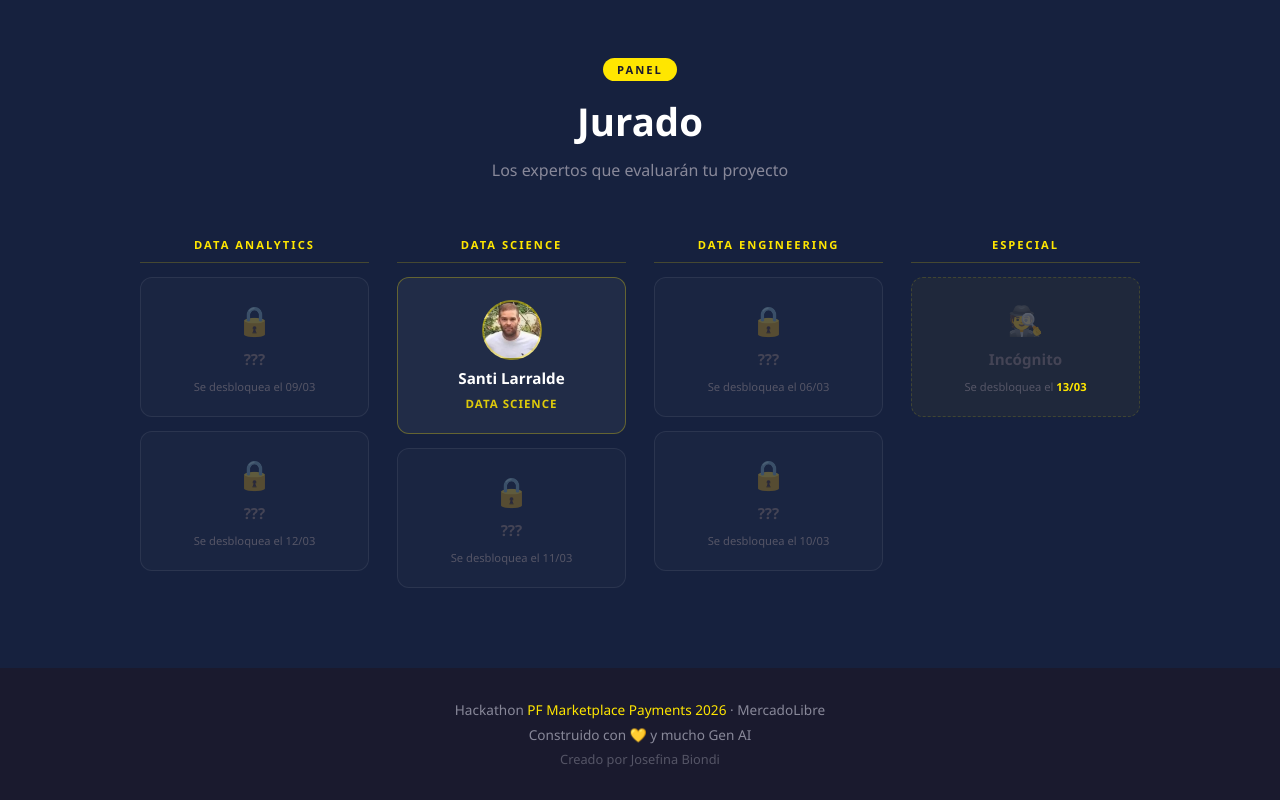
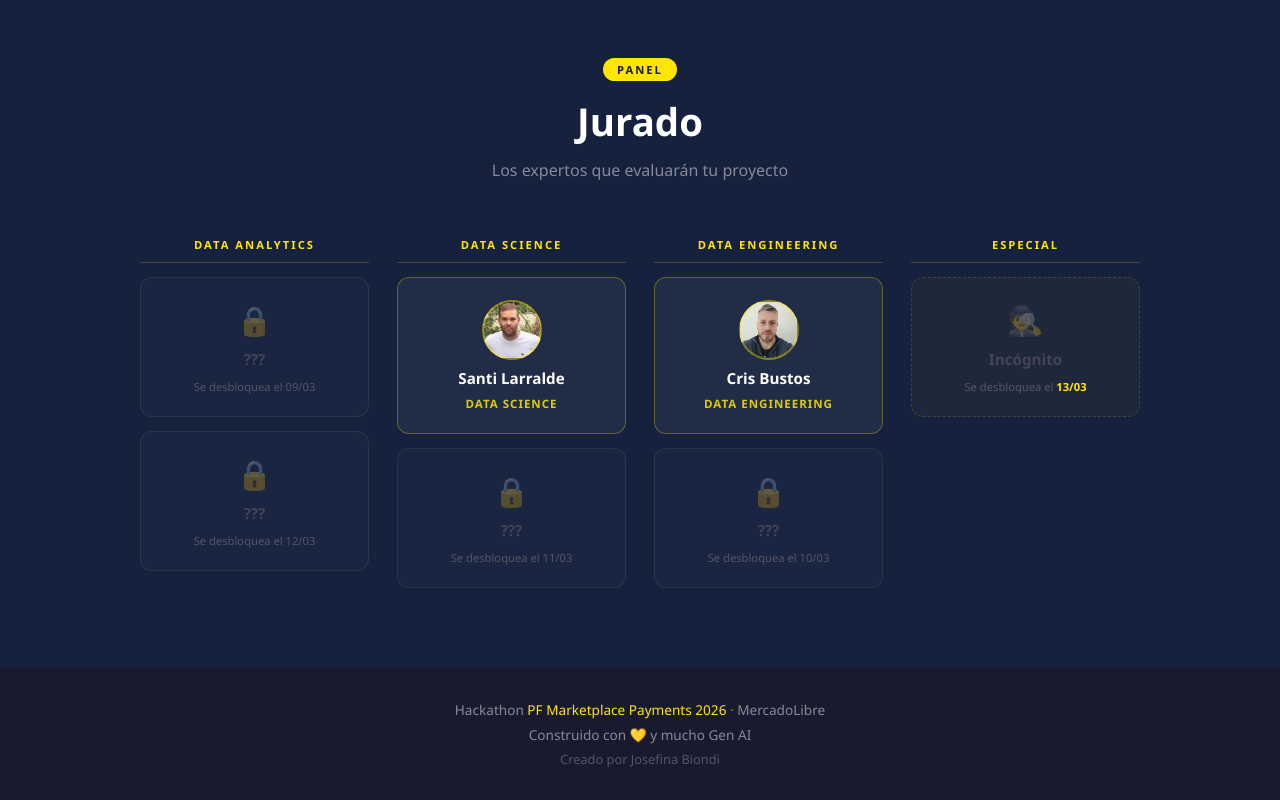
Before and after one commit to Santi2709/hackathon-pf, a plain HTML site: page index.html in a window 1280 px wide. Shown: the part 5697-6497 px from the top of the page. Drawn offline with Linux system fonts and the light colour scheme.

Commit message:
Actualización
Co-Authored-By: Claude Sonnet 4.6 <noreply@anthropic.com>

```diff
--- a/index.html
+++ b/index.html
@@ -1012,6 +1012,11 @@
     .jury-avatar-santi {
       background-image: url('santi_larralde.png');
       background-position: center 10%;
+    }
+
+    .jury-avatar-cris {
+      background-image: url('cris_bustos.png');
+      background-position: center 15%;
     }
 
     .jury-lock-icon {
@@ -1780,10 +1785,10 @@
         <!-- DATA ENGINEERING -->
         <div class="jury-group">
           <div class="jury-group-label">Data Engineering</div>
-          <div class="jury-card locked">
-            <div class="jury-lock-icon">🔒</div>
-            <div class="jury-name locked-name">???</div>
-            <div class="jury-unlock-date">Se desbloquea el 06/03</div>
+          <div class="jury-card unlocked">
+            <div class="jury-avatar jury-avatar-cris"></div>
+            <div class="jury-name">Cris Bustos</div>
+            <div class="jury-role">Data Engineering</div>
           </div>
           <div class="jury-card locked">
             <div class="jury-lock-icon">🔒</div>
```
Also changed, not shown: cris_bustos.png (added).
